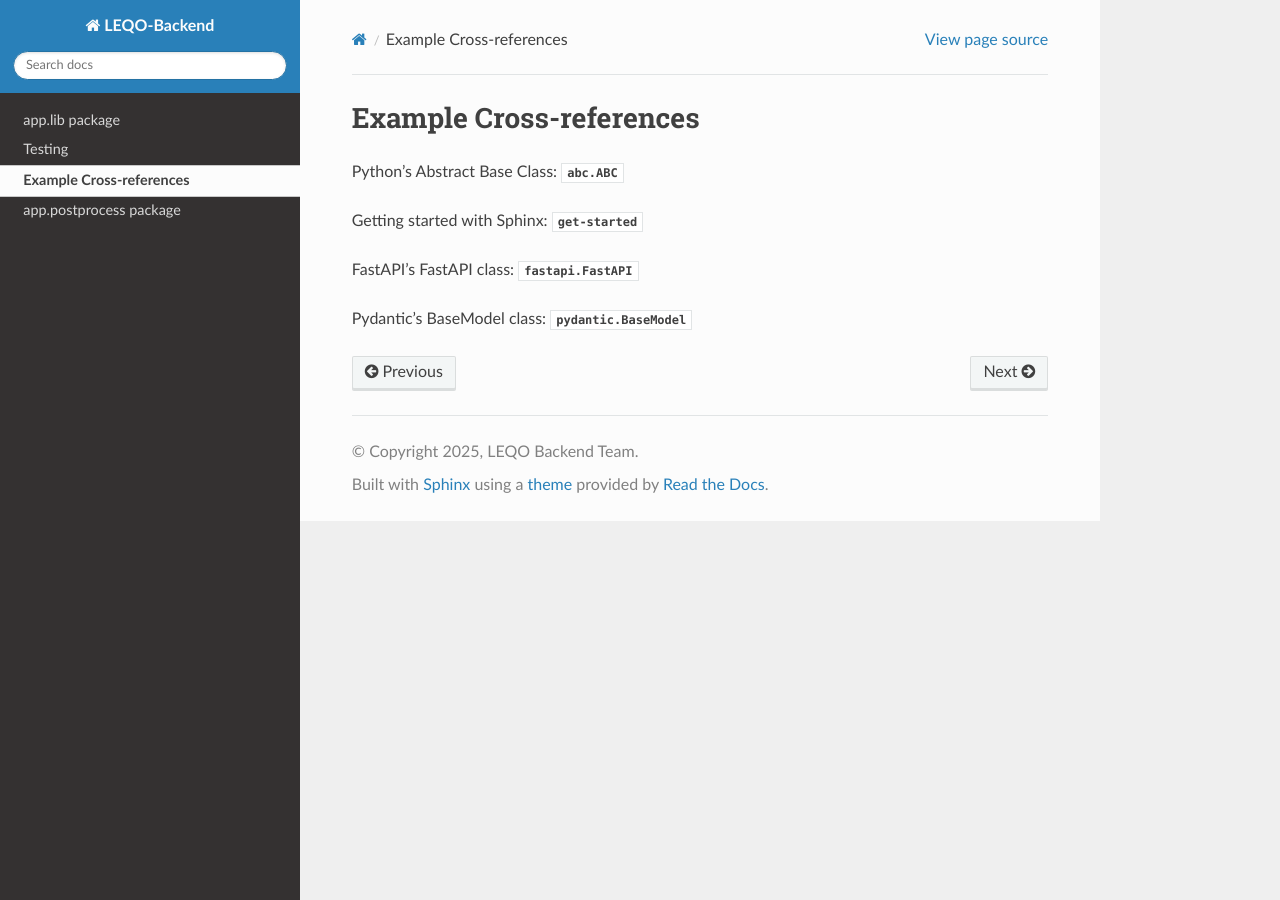
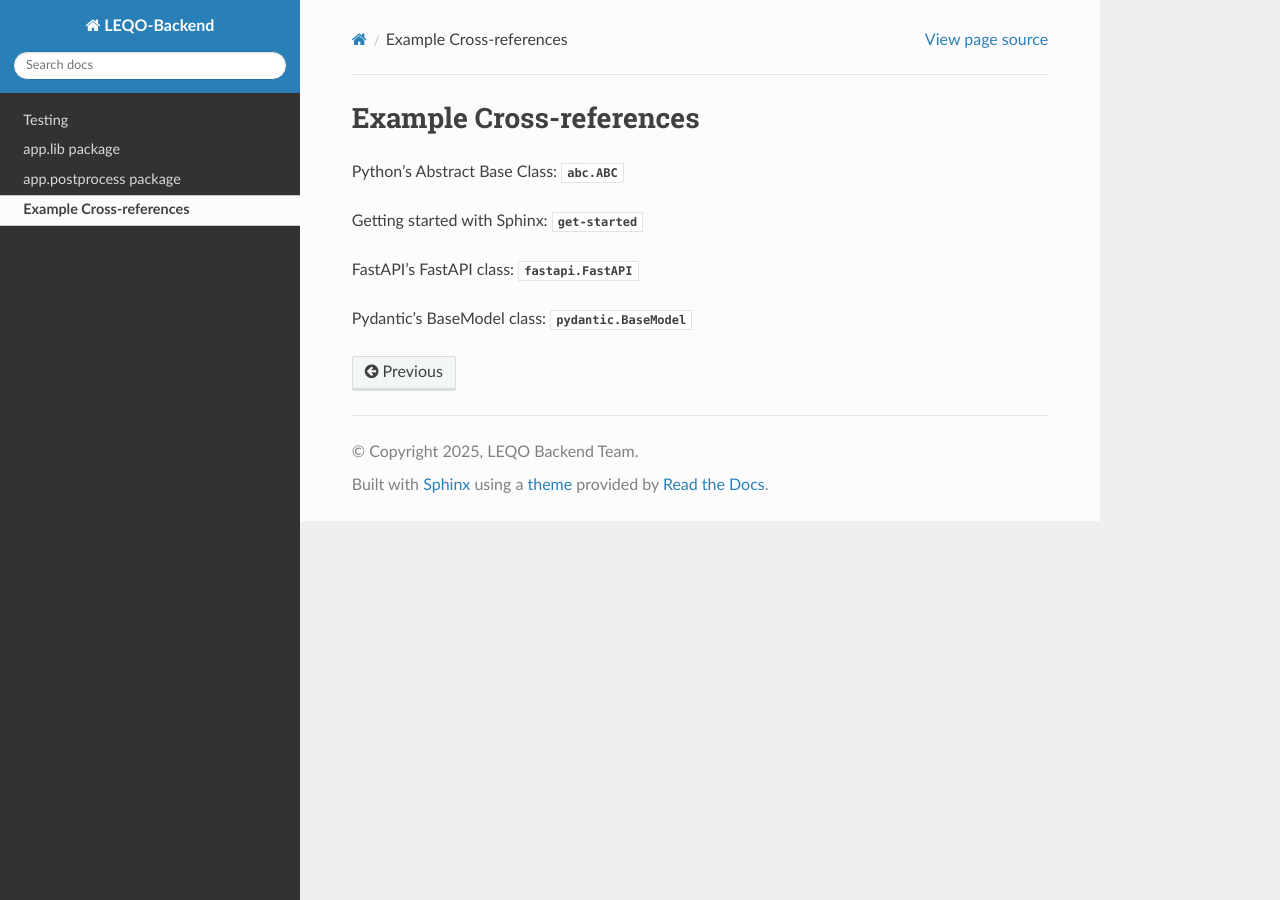
Before and after one commit to LEQO-Framework/leqo-backend, a Sphinx documentation site: the page built from docs/example-cross-references.rst, in a window 1280 px wide. Built offline with Sphinx 7.4.7 and the Read the Docs theme 3.1.0, drawn with Linux system fonts in a browser that asks for light colours.

Commit message:
reorder docu

```diff
--- a/docs/index.rst
+++ b/docs/index.rst
@@ -11,7 +11,7 @@ documentation for details.
     :hidden:
     :maxdepth: 2
 
+    testing
     app.lib
-    testing
+    app.postprocess
     example-cross-references
-    app.postprocess
```
